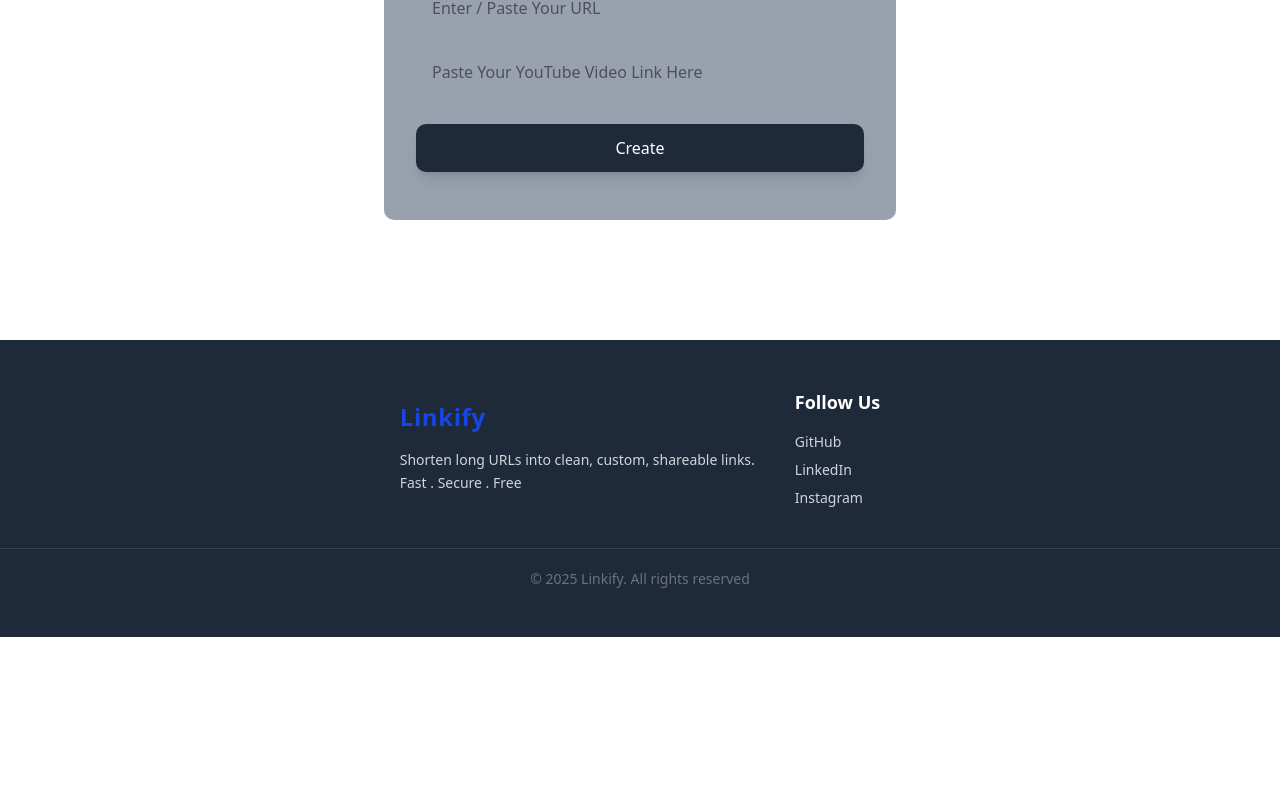
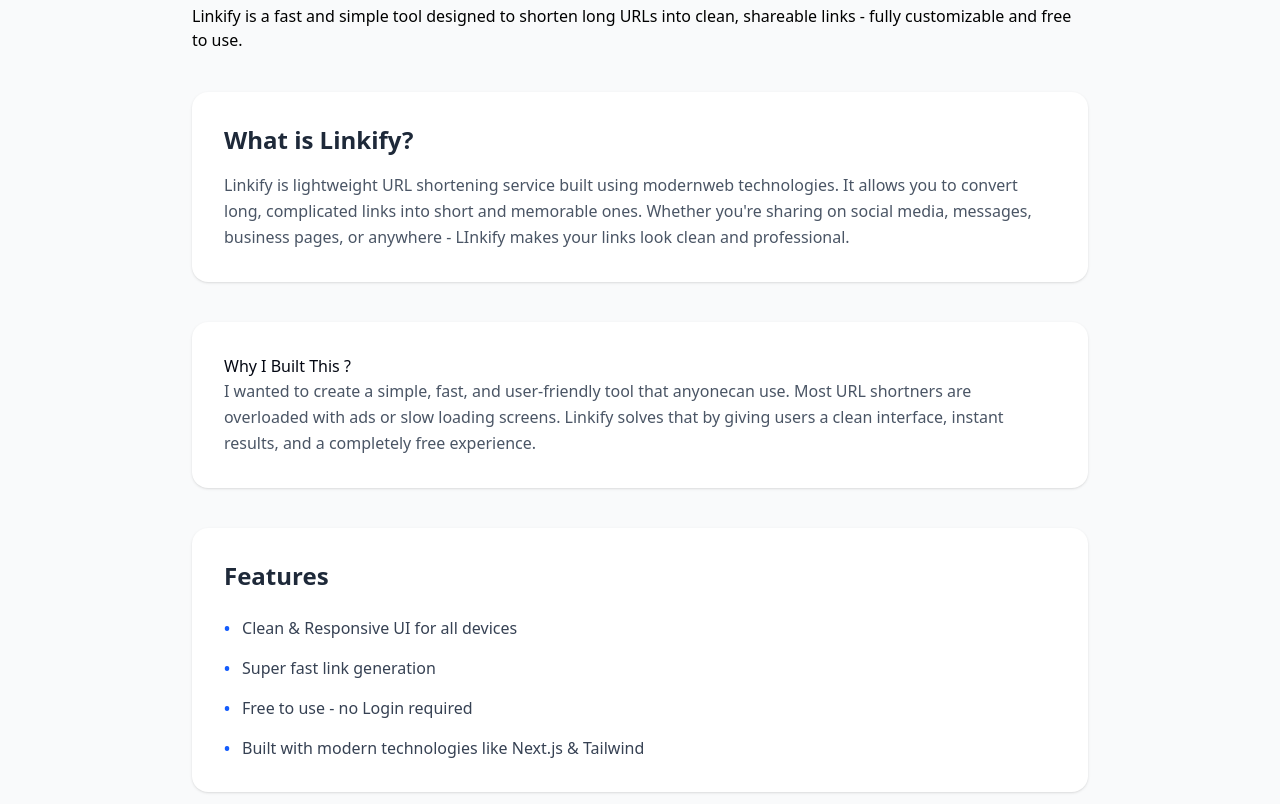
Before and after one commit to itsmansikathale/url, a Next.js app in the folder linkify/: page /about in a window 1280 px wide. Shown: the part 316-1120 px from the top of the page. Before the commit the page ends 953 px from the top, so only its background shows below. Built offline with nearby package versions, Linux system fonts and the light colour scheme.

Commit message:
About Page Added Successfully

```diff
--- a/linkify/app/about/page.js
+++ b/linkify/app/about/page.js
@@ -1,7 +1,76 @@
 import React from "react";
-
-const About = () => {
-  return <div>About</div>;
+export const metadata = {
+  title: "About - Linkify",
+  description: "Learn more about Linkify - A fast, simple URL shortner.",
 };
 
-export default About;
+export default function About() {
+  return (
+    <div className="min-h-screen mt-30 bg-gray-50 px-6 py-16 ">
+      {/* Wrapper */}
+
+      <div className="max-w-4xl mx-auto">
+        {/* Header */}
+
+        <h1 className="text-4xl font-extrabold text-gray-900 text-center mb-6">
+          About Linkify
+        </h1>
+        <p className="text-md text-black ">
+          Linkify is a fast and simple tool designed to shorten long URLs into
+          clean, shareable links - fully customizable and free to use.
+        </p>
+
+        {/* Section 1  */}
+        <section className="bg-white mt-10 rounded-2xl shadow p-8 mb-10">
+          <h2 className="text-2xl font-bold text-gray-800 mb-4 ">
+            What is Linkify?
+          </h2>
+          <p className="text-gray-600 leading-relaxed">
+            Linkify is lightweight URL shortening service built using modernweb
+            technologies. It allows you to convert long, complicated links into
+            short and memorable ones. Whether you're sharing on social media,
+            messages, business pages, or anywhere - LInkify makes your links
+            look clean and professional.
+          </p>
+        </section>
+
+        {/* section 2 */}
+        <section className="bg-white rounded-2xl shadow p-8 mb-10">
+          <h2 text-2xl font-bold text-gray-800 mb-4>
+            Why I Built This ?
+          </h2>
+          <p className="text-gray-600 leading-relaxed">
+            I wanted to create a simple, fast, and user-friendly tool that
+            anyonecan use. Most URL shortners are overloaded with ads or slow
+            loading screens. Linkify solves that by giving users a clean
+            interface, instant results, and a completely free experience.
+          </p>
+        </section>
+
+        {/* Section 3 */}
+        <section className="bg-white rounded-2xl shadow p-8 ">
+          <h2 className="text-2xl font-bold text-gray-800 mb-6">Features</h2>
+
+          <ul className="space-y-4 text-gray-700">
+            <li className="flex gap-3 ">
+              <span className="text-blue-600 font-bold">•</span>
+              Clean & Responsive UI for all devices
+            </li>
+            <li className="flex gap-3 ">
+              <span className="text-blue-600 font-bold">•</span>
+              Super fast link generation
+            </li>
+            <li className="flex gap-3 ">
+              <span className="text-blue-600 font-bold">•</span>
+              Free to use - no Login required
+            </li>
+            <li className="flex gap-3 ">
+              <span className="text-blue-600 font-bold">•</span>
+              Built with modern technologies like Next.js & Tailwind
+            </li>
+          </ul>
+        </section>
+      </div>
+    </div>
+  );
+}
--- a/linkify/public/components/Footer.js
+++ b/linkify/public/components/Footer.js
@@ -12,7 +12,7 @@
             </h2>
             <p className="mt-4 text-sm leading-relaxed text-gray-300">
               Shorten long URLs into clean, custom, shareable links.
-              <br /> Fast . Secure . Free
+              <br /> Fast • Secure • Free
             </p>
           </div>
 
```
